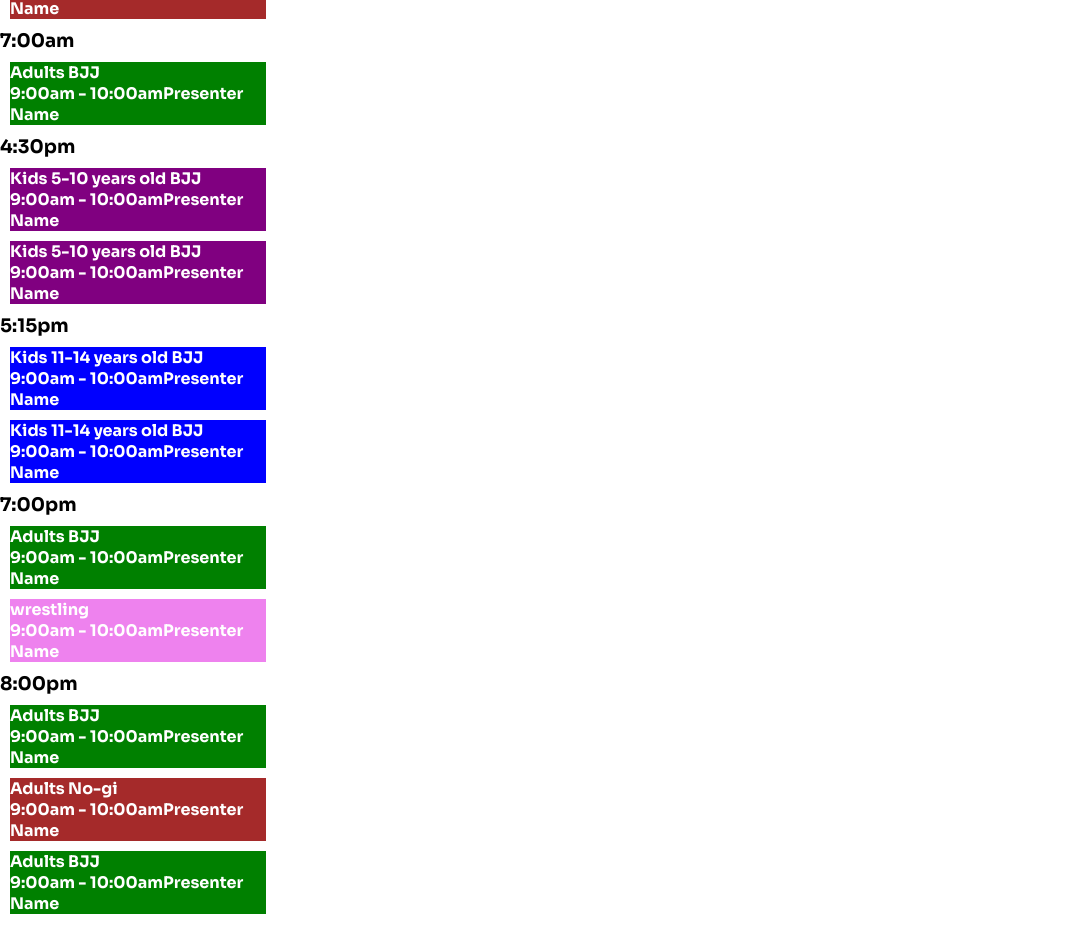
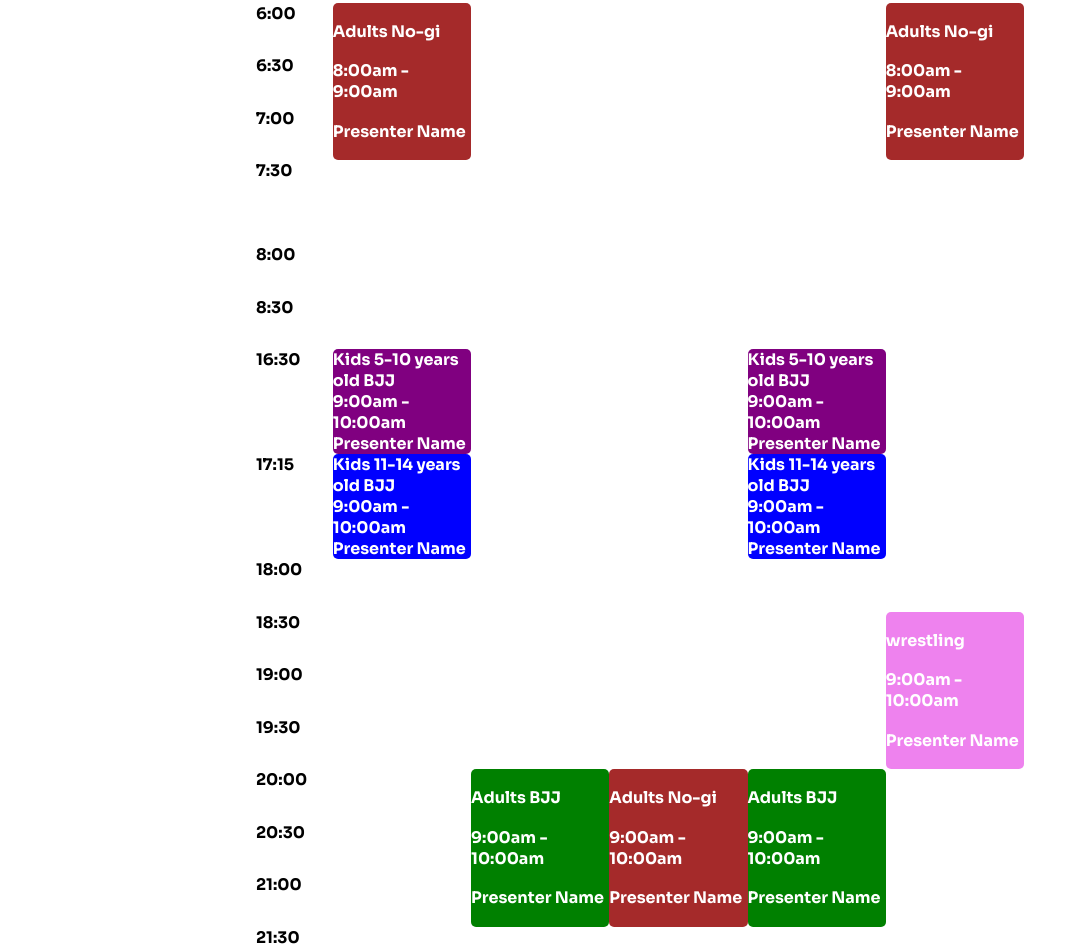
Before and after one commit to Petemc121/silverbacks-mma, a React (Create React App) app: page /schedule in a window 1280 px wide. Shown: the part 950-1902 px from the top of the page, without its empty margins (0-1087 px from the left). Before the commit the page ends 1874 px from the top, so only its background shows below. Built offline with nearby package versions, Linux system fonts and the light colour scheme.

Commit message:
updated grid styling of schedule

```diff
--- a/src/App.css
+++ b/src/App.css
@@ -692,33 +692,108 @@ p {
 
 /* Schedule  */
 
-#schedule {
+#scheduleContainer {
+  display: flex;
+  justify-content: center;
+}
+
+.schedule {
   display: grid;
-  grid-template-rows: repeat(8, 1fr);
+  grid-template-rows:
+    [head-days] 0.5fr
+    [time-0600] 0.5fr
+    [time-0630] 0.5fr
+    [time-0700] 0.5fr
+    [time-0730] 0.5fr
+    [time-0800] 0.5fr
+    [time-0830] 0.5fr
+    [time-1630] 0.75fr
+    [time-1715] 0.75fr
+    [time-1800] 0.5fr
+    [time-1830] 0.5fr
+    [time-1900] 0.5fr
+    [time-1930] 0.5fr
+    [time-2000] 0.5fr
+    [time-2030] 0.5fr
+    [time-2100] 0.5fr
+    [time-2130] 0.5fr;
+
+  height: auto;
+  width: 60%;
+  margin-top: 100px;
+  grid-template-columns:
+    [times] 10%
+    [track-1-start] 18%
+    [track-1-end track-2-start] 18%
+    [track-2-end track-3-start] 18%
+    [track-3-end track-4-start] 18%
+    [track-4-end] 18%;
 }
 
 .session {
   color: white;
-  width: 20%;
-  margin: 10px 10px;
+  display: flex;
+  flex-direction: column;
+  justify-content: space-evenly;
+  border-radius: 5px;
+}
+
+.days {
+  grid-row: head-days;
+  text-align: center;
+}
+.times {
+  grid-column: times;
+  width: 100%;
 }
 
 .nogi {
   background-color: brown;
+  grid-row: time-0600 / time-0730;
+}
+
+.nogiEvening {
+  background-color: brown;
+  grid-row: time-2000 / time-2130;
 }
 
 .gi {
   background-color: green;
+  grid-row: time-2000 / time-2130;
 }
 
 .kids {
   background-color: purple;
+  grid-row: time-1630;
 }
 
 .teens {
   background-color: blue;
+  grid-row: time-1715;
 }
 
 .wrestling {
   background-color: violet;
+  grid-row: time-1830 / time-2000;
 }
+
+.monday {
+  grid-column: track-1-start;
+  width: 100%;
+}
+.tuesday {
+  grid-column: track-2-start;
+  width: 100%;
+}
+.wednesday {
+  grid-column: track-3-start;
+  width: 100%;
+}
+.thursday {
+  grid-column: track-4-start;
+  width: 100%;
+}
+.friday {
+  grid-column: track-4-end;
+  width: 100%;
+}
--- a/src/pages/Schedule.tsx
+++ b/src/pages/Schedule.tsx
@@ -27,73 +27,111 @@ export default function Schedule() {
       </div>
       <div id="scheduleContainer">
         <div className="schedule">
-          <h3 className="time-slot">6:30am</h3>
-          <div className="session nogi">
+          <div style={{ gridRow: "time-0600" }} className="times">
+            6:00
+          </div>
+          <div style={{ gridRow: "time-0630" }} className="times">
+            6:30
+          </div>
+          <div style={{ gridRow: "time-0700" }} className="times">
+            7:00
+          </div>
+          <div style={{ gridRow: "time-0730" }} className="times">
+            7:30
+          </div>
+          <div style={{ gridRow: "time-0800" }} className="times">
+            8:00
+          </div>
+          <div style={{ gridRow: "time-0830" }} className="times">
+            8:30
+          </div>
+          <div style={{ gridRow: "time-1630" }} className="times">
+            16:30
+          </div>
+          <div style={{ gridRow: "time-1715" }} className="times">
+            17:15
+          </div>
+          <div style={{ gridRow: "time-1800" }} className="times">
+            18:00
+          </div>
+          <div style={{ gridRow: "time-1830" }} className="times">
+            18:30
+          </div>
+          <div style={{ gridRow: "time-1900" }} className="times">
+            19:00
+          </div>
+          <div style={{ gridRow: "time-1930" }} className="times">
+            19:30
+          </div>
+          <div style={{ gridRow: "time-2000" }} className="times">
+            20:00
+          </div>
+          <div style={{ gridRow: "time-2030" }} className="times">
+            20:30
+          </div>
+          <div style={{ gridRow: "time-2100" }} className="times">
+            21:00
+          </div>
+          <div style={{ gridRow: "time-2130" }} className="times">
+            21:30
+          </div>
+          <div className="days monday">Monday</div>
+          <div className="days tuesday">Tuesday</div>
+          <div className="days wednesday">Wednesday</div>
+          <div className="days thursday">Thursday</div>
+          <div className="days friday">Friday</div>
+
+          <div className="session nogi monday">
             <h4 className="session-title">Adults No-gi</h4>
             <span className="session-time">8:00am - 9:00am</span>
             <span className="session-presenter">Presenter Name</span>
           </div>
-          <div className="session nogi">
+          <div className="session nogi friday">
             <h4 className="session-title">Adults No-gi</h4>
             <span className="session-time">8:00am - 9:00am</span>
             <span className="session-presenter">Presenter Name</span>
           </div>
-
-          <h3 className="time-slot">7:00am</h3>
-          <div className="session gi ">
+          <div className="session kids monday">
+            <h4 className="session-title">Kids 5-10 years old BJJ</h4>
+            <span className="session-time">9:00am - 10:00am</span>
+            <span className="session-presenter">Presenter Name</span>
+          </div>
+          <div className="session kids thursday">
+            <h4 className="session-title">Kids 5-10 years old BJJ</h4>
+            <span className="session-time">9:00am - 10:00am</span>
+            <span className="session-presenter">Presenter Name</span>
+          </div>
+          <div className="session teens monday">
+            <h4 className="session-title">Kids 11-14 years old BJJ</h4>
+            <span className="session-time">9:00am - 10:00am</span>
+            <span className="session-presenter">Presenter Name</span>
+          </div>
+          <div className="session teens thursday">
+            <h4 className="session-title">Kids 11-14 years old BJJ</h4>
+            <span className="session-time">9:00am - 10:00am</span>
+            <span className="session-presenter">Presenter Name</span>
+          </div>
+          <div className="session gi tuesday">
             <h4 className="session-title">Adults BJJ</h4>
             <span className="session-time">9:00am - 10:00am</span>
             <span className="session-presenter">Presenter Name</span>
           </div>
-
-          <h3 className="time-slot">4:30pm</h3>
-          <div className="session kids ">
-            <h4 className="session-title">Kids 5-10 years old BJJ</h4>
+          <div className="session wrestling friday">
+            <h4 className="session-title">wrestling</h4>
             <span className="session-time">9:00am - 10:00am</span>
             <span className="session-presenter">Presenter Name</span>
           </div>
-          <div className="session kids ">
-            <h4 className="session-title">Kids 5-10 years old BJJ</h4>
-            <span className="session-time">9:00am - 10:00am</span>
-            <span className="session-presenter">Presenter Name</span>
-          </div>
-
-          <h3 className="time-slot">5:15pm</h3>
-          <div className="session teens ">
-            <h4 className="session-title">Kids 11-14 years old BJJ</h4>
-            <span className="session-time">9:00am - 10:00am</span>
-            <span className="session-presenter">Presenter Name</span>
-          </div>
-          <div className="session teens ">
-            <h4 className="session-title">Kids 11-14 years old BJJ</h4>
-            <span className="session-time">9:00am - 10:00am</span>
-            <span className="session-presenter">Presenter Name</span>
-          </div>
-
-          <h3 className="time-slot">7:00pm</h3>
-          <div className="session gi ">
+          <div className="session mma monday">
             <h4 className="session-title">Adults BJJ</h4>
             <span className="session-time">9:00am - 10:00am</span>
             <span className="session-presenter">Presenter Name</span>
           </div>
-          <div className="session wrestling ">
-            <h4 className="session-title">wrestling</h4>
-            <span className="session-time">9:00am - 10:00am</span>
-            <span className="session-presenter">Presenter Name</span>
-          </div>
-
-          <h3 className="time-slot">8:00pm</h3>
-          <div className="session gi ">
-            <h4 className="session-title">Adults BJJ</h4>
-            <span className="session-time">9:00am - 10:00am</span>
-            <span className="session-presenter">Presenter Name</span>
-          </div>
-          <div className="session nogi ">
+          <div className="session nogiEvening wednesday">
             <h4 className="session-title">Adults No-gi</h4>
             <span className="session-time">9:00am - 10:00am</span>
             <span className="session-presenter">Presenter Name</span>
           </div>
-          <div className="session gi ">
+          <div className="session gi thursday">
             <h4 className="session-title">Adults BJJ</h4>
             <span className="session-time">9:00am - 10:00am</span>
             <span className="session-presenter">Presenter Name</span>
```
